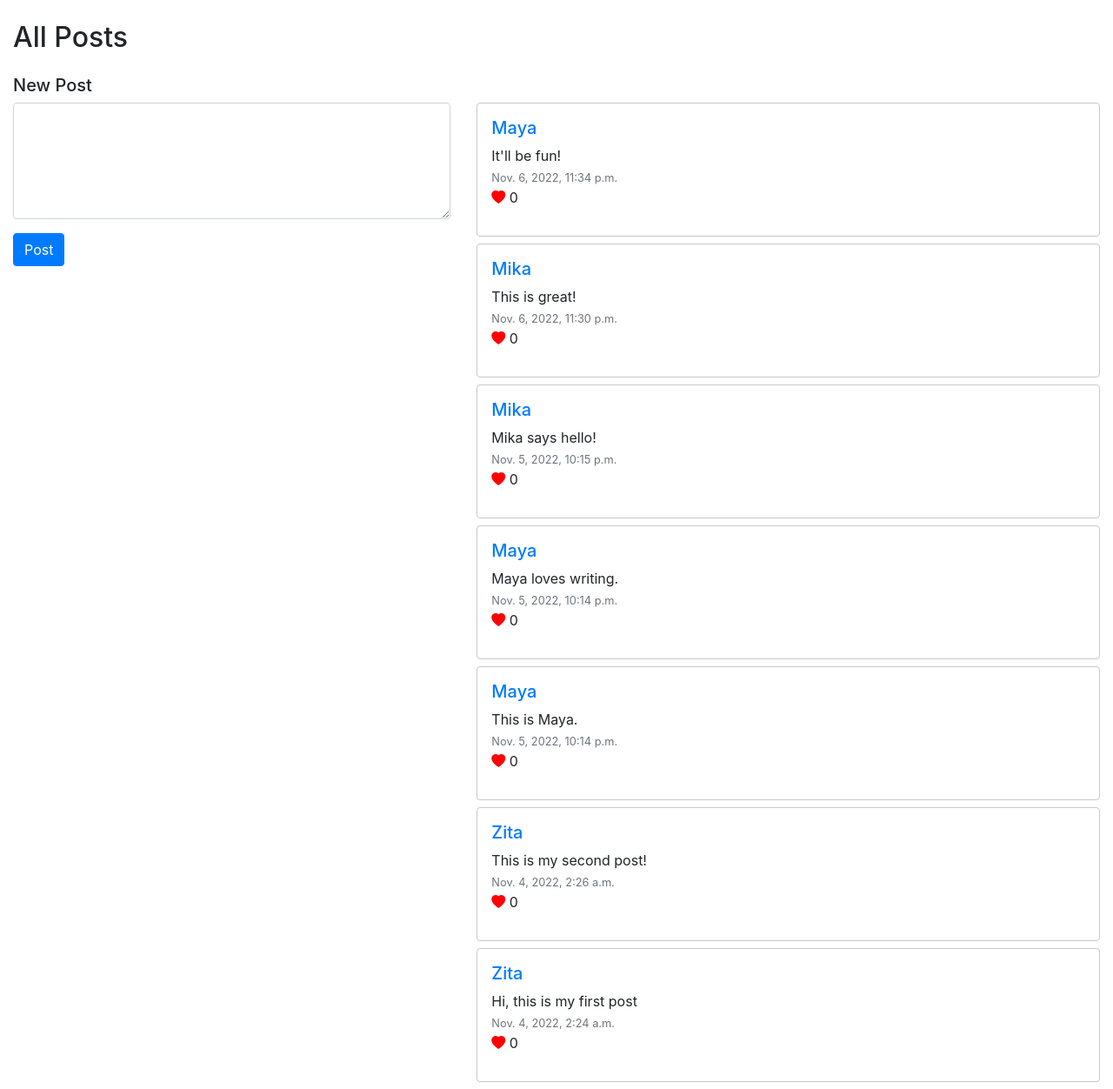
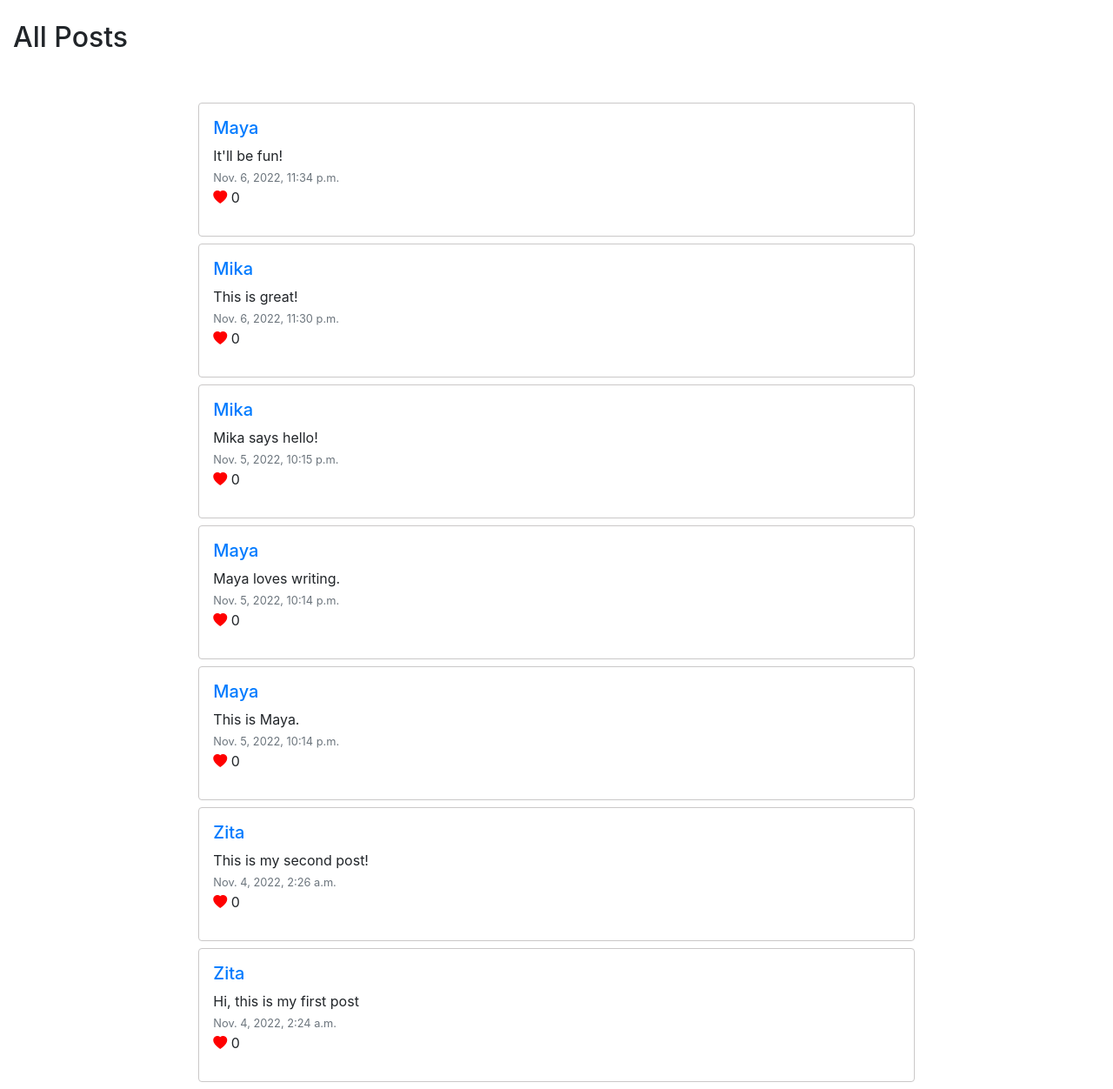
Before and after one commit to ZitaNguyen/network, a Django app: page / in a window 1280 px wide. Shown: the part 56-1308 px from the top of the page at 87% size. Run offline with Django 3.2, Linux system fonts and the light colour scheme; data comes from the database, SQL or seed files in the repository; both versions use the stored data as it was after the commit; tables that the repository leaves empty hold one stand-in row (values such as "Sample post"); some libraries are stand-ins or nearby versions.

Commit message:
Change CSS and Move New Post to User Profile Page

```diff
--- a/network/static/network/styles.css
+++ b/network/static/network/styles.css
@@ -1,5 +1,6 @@
 #post {
     border-color: rgb(202, 200, 200) !important;
+    clear: both;
 }
 
 #heart {
--- a/network/templates/network/following.html
+++ b/network/templates/network/following.html
@@ -4,7 +4,7 @@
     <h2 class="my-4">Following Posts</h2>
 
     <div class="row">
-        <div class="col-lg-7 mt-4">
+        <div class="col-lg-8 offset-lg-2 mt-4">
             {% for posts in all_posts %}
                 {% for post in posts %}
                 <div class="border rounded my-2 p-3" id="post">
--- a/network/templates/network/index.html
+++ b/network/templates/network/index.html
@@ -4,22 +4,7 @@
     <h2 class="my-4">All Posts</h2>
 
     <div class="row">
-        <!-- New Post -->
-        <div class="col-lg-5">
-            <form action="{% url 'add_post' %}" method="post">
-                {% csrf_token %}
-                {{ form.non_field_errors }}
-                <div class="fieldWrapper form-group">
-                    {{ form.content.errors }}
-                    <label for="{{ form.content.id_for_label }}" class="h5">New Post</label>
-                    {{ form.content }}
-                </div>
-                <input type="submit" value="Post" class="btn btn-primary">
-            </form>
-        </div>
-        <!-- Old Posts -->
-        <div class="col-lg-7 mt-4">
-
+        <div class="col-lg-8 offset-lg-2 mt-4">
             {% for post in posts %}
             <div class="border rounded my-2 p-3" id="post">
                 <a href="{% url 'profile' post.poster %}"><h5>{{ post.poster }}</h5></a>
@@ -32,5 +17,4 @@
             {% endfor %}
         </div>
     </div>
-
 {% endblock %}
--- a/network/views.py
+++ b/network/views.py
@@ -12,7 +12,6 @@ from .forms import NewPostForm
 def index(request):
     posts = Post.objects.all().order_by('date_created').reverse()
     return render(request, "network/index.html", {
-        'form': NewPostForm(),
         'posts': posts
     })
 
@@ -82,7 +81,7 @@ def add_post(request):
                 content = content
             )
 
-        return HttpResponseRedirect(reverse('index'))
+        return redirect('profile', poster_name=request.user.username)
 
 
 @login_required
@@ -102,7 +101,8 @@ def profile(request, poster_name):
         'posts': posts,
         'poster': poster_name,
         'follow_list': follow_list,
-        'poster_follow_list': poster_follow_list
+        'poster_follow_list': poster_follow_list,
+        'form': NewPostForm()
     })
 
 
```
Also changed, not shown: network/templates/network/profile.html (+23 -0 lines), db.sqlite3.
